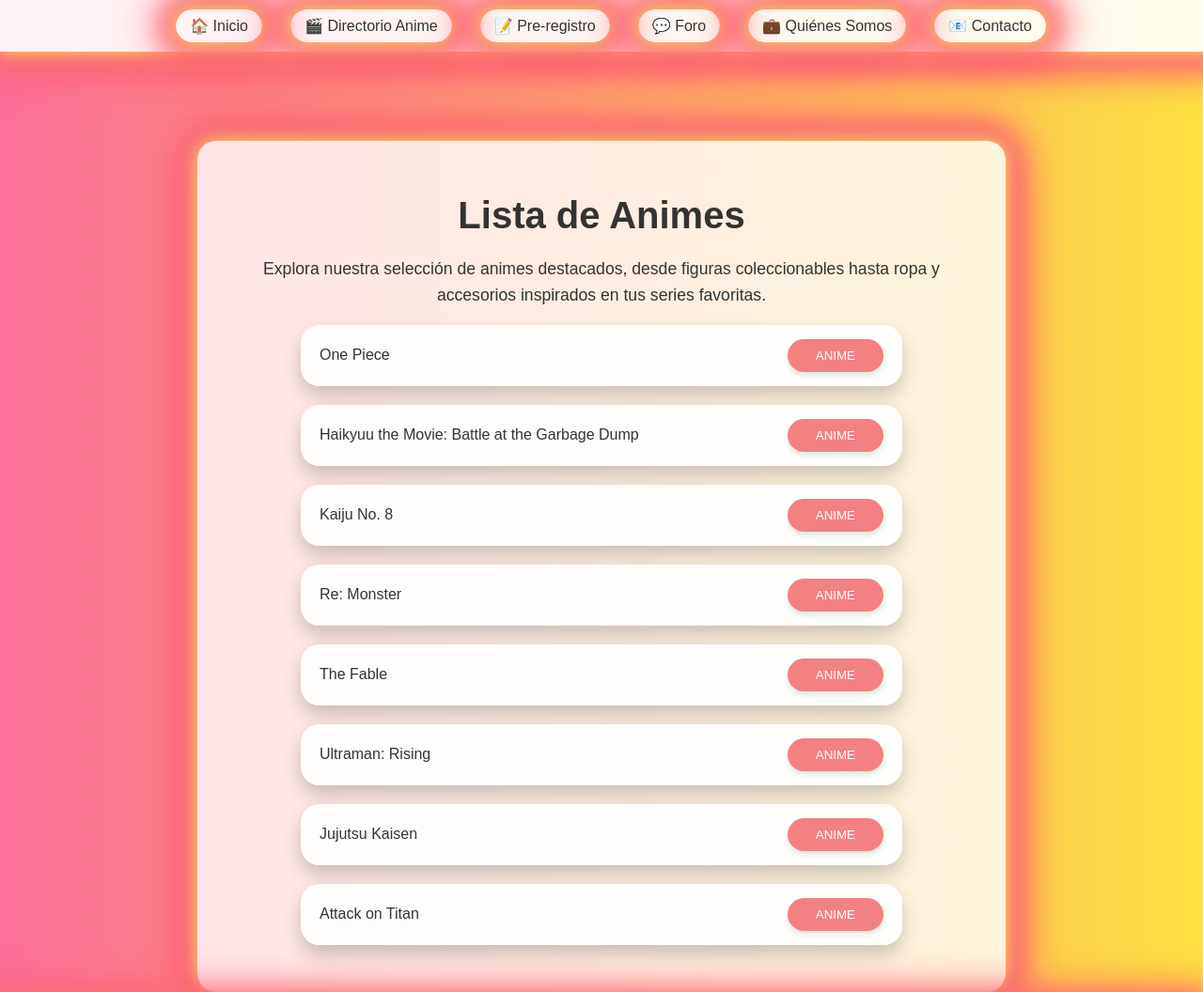
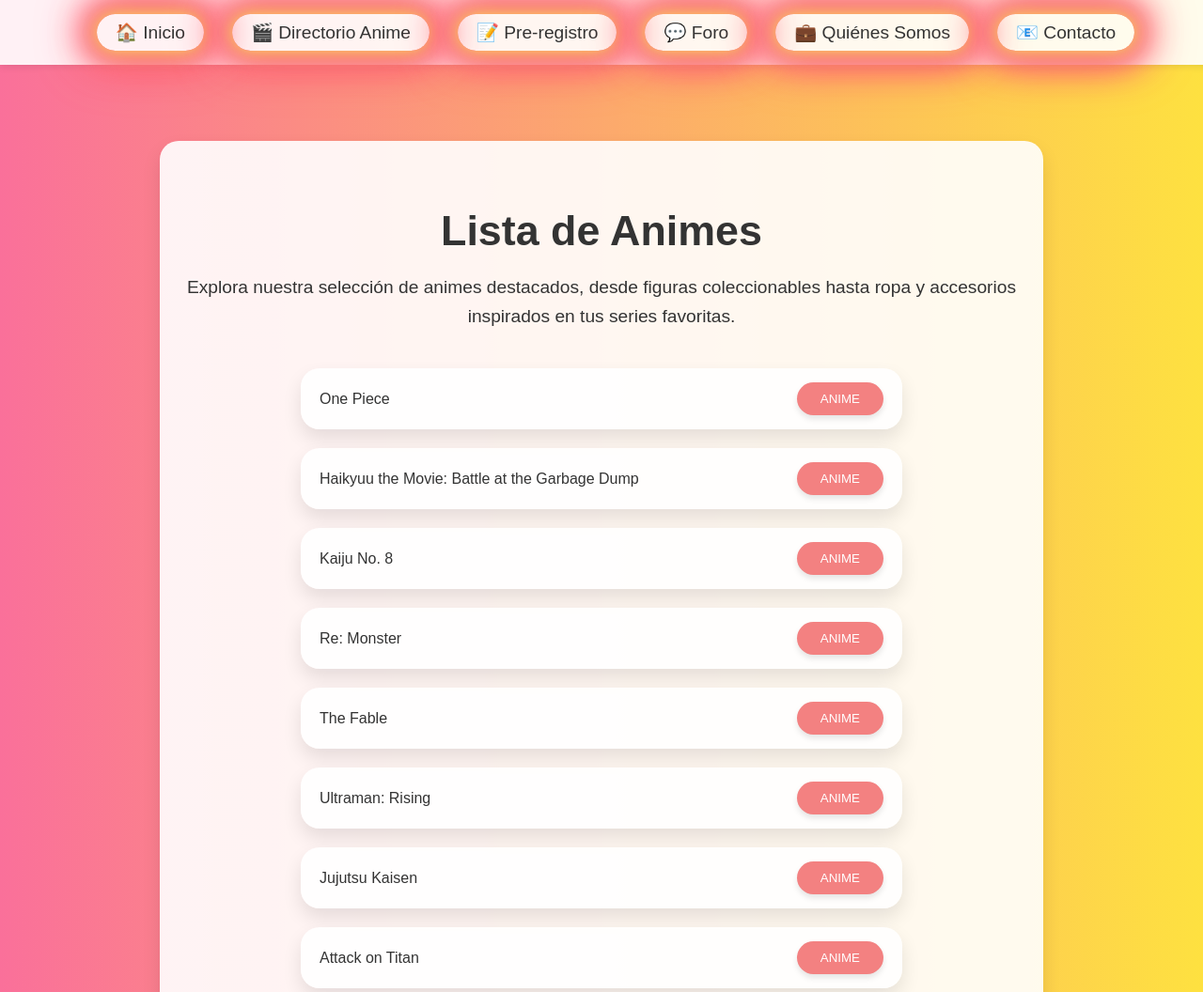
Before and after one commit to riiannaniorte/AnimeGalaxy.ag, a plain HTML site: page ventas.html in a window 1280 px wide. Shown: the top 1056 px of the page at 94% size. Drawn offline with Linux system fonts and the light colour scheme.

Commit message:
ventas.html

```diff
--- a/ventas.html
+++ b/ventas.html
@@ -14,24 +14,12 @@
             display: flex;
             flex-direction: column;
             min-height: 100vh;
-        }
-
-        .led-effect {
-            animation: glow 2s infinite alternate;
-        }
-
-        @keyframes glow {
-            0% {
-                box-shadow: 0 0 10px 0px #ffdd59, 0 0 20px 5px #f38181, 0 0 30px 10px #fc5c65, 0 0 40px 15px #ff5e78;
-            }
-            100% {
-                box-shadow: 0 0 20px 0px #ffdd59, 0 0 30px 5px #f38181, 0 0 40px 10px #fc5c65, 0 0 50px 15px #ff5e78;
-            }
+            transition: background 2s;
         }
 
         .navbar {
             background: rgba(255, 255, 255, 0.9);
-            padding: 10px;
+            padding: 15px;
             display: flex;
             justify-content: center;
             align-items: center;
@@ -39,7 +27,7 @@
             width: 100%;
             top: 0;
             z-index: 1000;
-            box-shadow: 0 2px 4px rgba(0, 0, 0, 0.1);
+            box-shadow: 0 2px 8px rgba(0, 0, 0, 0.1);
         }
 
         .navbar-menu {
@@ -53,40 +41,40 @@
             color: #333;
             text-decoration: none;
             margin: 0 15px;
-            font-size: 1em;
+            font-size: 1.2em;
             display: flex;
             align-items: center;
             border-radius: 20px;
-            padding: 8px 15px;
+            padding: 8px 20px;
             transition: background-color 0.3s, box-shadow 0.3s;
             animation: glow 2s infinite alternate;
         }
 
         .navbar-menu a:hover {
             background-color: rgba(255, 255, 255, 0.7);
-            box-shadow: 0 2px 4px rgba(0, 0, 0, 0.1);
+            box-shadow: 0 2px 4px rgba(0, 0, 0, 0.2);
         }
 
         .section {
-            padding: 30px;
-            max-width: 800px;
+            padding: 40px 20px;
+            max-width: 900px;
             margin: 150px auto 20px;
-            background: rgba(255, 255, 255, 0.8);
+            background: rgba(255, 255, 255, 0.9);
             border-radius: 20px;
-            box-shadow: 0 10px 20px rgba(0, 0, 0, 0.2);
+            box-shadow: 0 10px 20px rgba(0, 0, 0, 0.1);
+            text-align: center;
         }
 
         h1 {
-            font-size: 2.5em;
+            font-size: 2.8em;
             margin-bottom: 20px;
-            text-align: center;
             color: #333;
         }
 
         p {
-            font-size: 1.1em;
+            font-size: 1.2em;
             line-height: 1.6;
-            text-align: center;
+            margin-bottom: 40px;
         }
 
         .anime-list {
@@ -105,7 +93,7 @@
             margin-bottom: 20px;
             background: rgba(255, 255, 255, 0.9);
             border-radius: 20px;
-            box-shadow: 0 10px 20px rgba(0, 0, 0, 0.2);
+            box-shadow: 0 10px 20px rgba(0, 0, 0, 0.1);
             transition: transform 0.3s, box-shadow 0.3s;
         }
 
@@ -117,7 +105,7 @@
         .anime-button {
             background-color: #f38181;
             color: white;
-            padding: 10px 30px;
+            padding: 10px 25px;
             border: none;
             border-radius: 30px;
             cursor: pointer;
@@ -137,6 +125,15 @@
             text-align: center;
             margin-top: auto;
             width: 100%;
+        }
+
+        @keyframes glow {
+            0% {
+                box-shadow: 0 0 10px 0px #ffdd59, 0 0 20px 5px #f38181, 0 0 30px 10px #fc5c65, 0 0 40px 15px #ff5e78;
+            }
+            100% {
+                box-shadow: 0 0 20px 0px #ffdd59, 0 0 30px 5px #f38181, 0 0 40px 10px #fc5c65, 0 0 50px 15px #ff5e78;
+            }
         }
     </style>
 </head>
```
